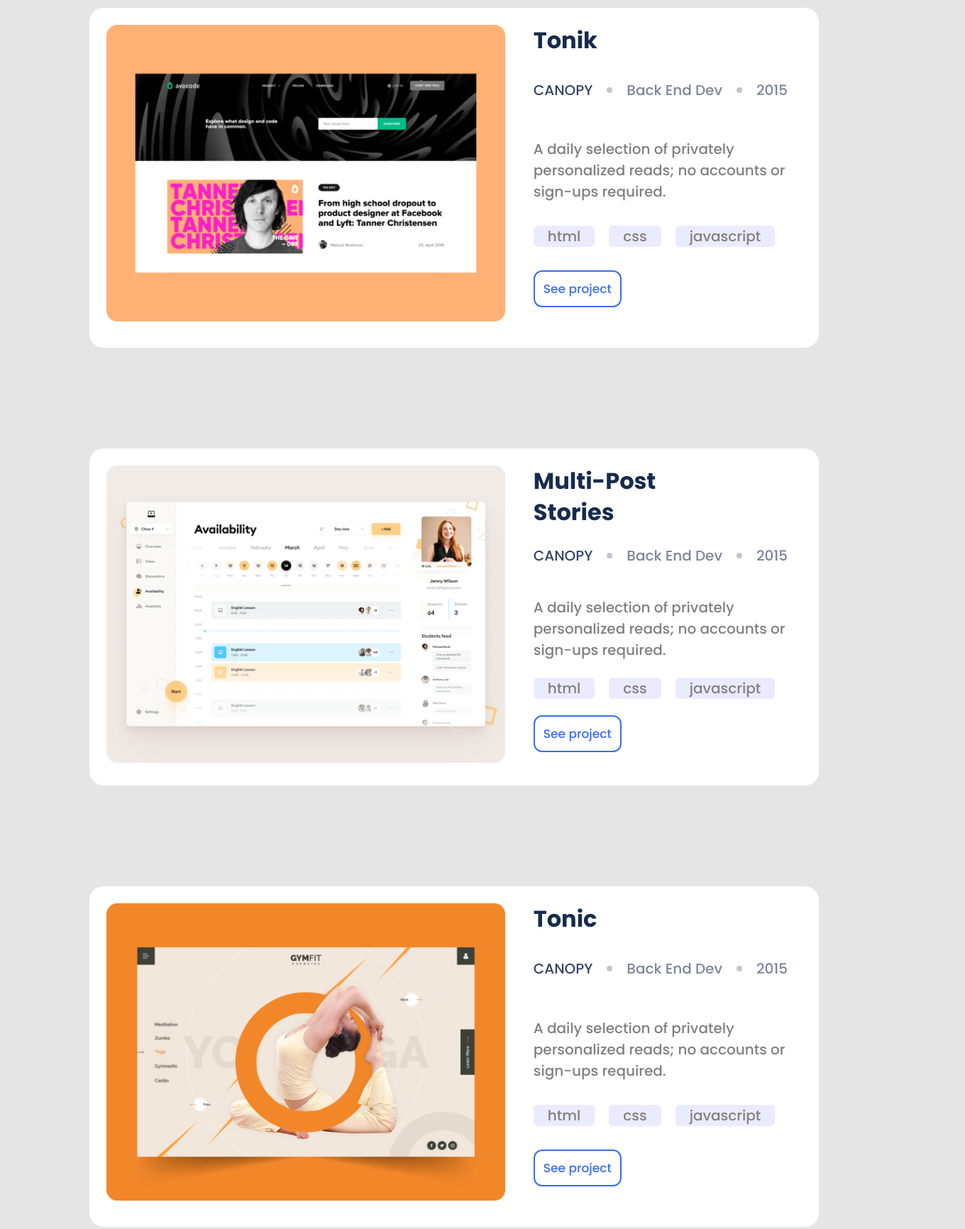
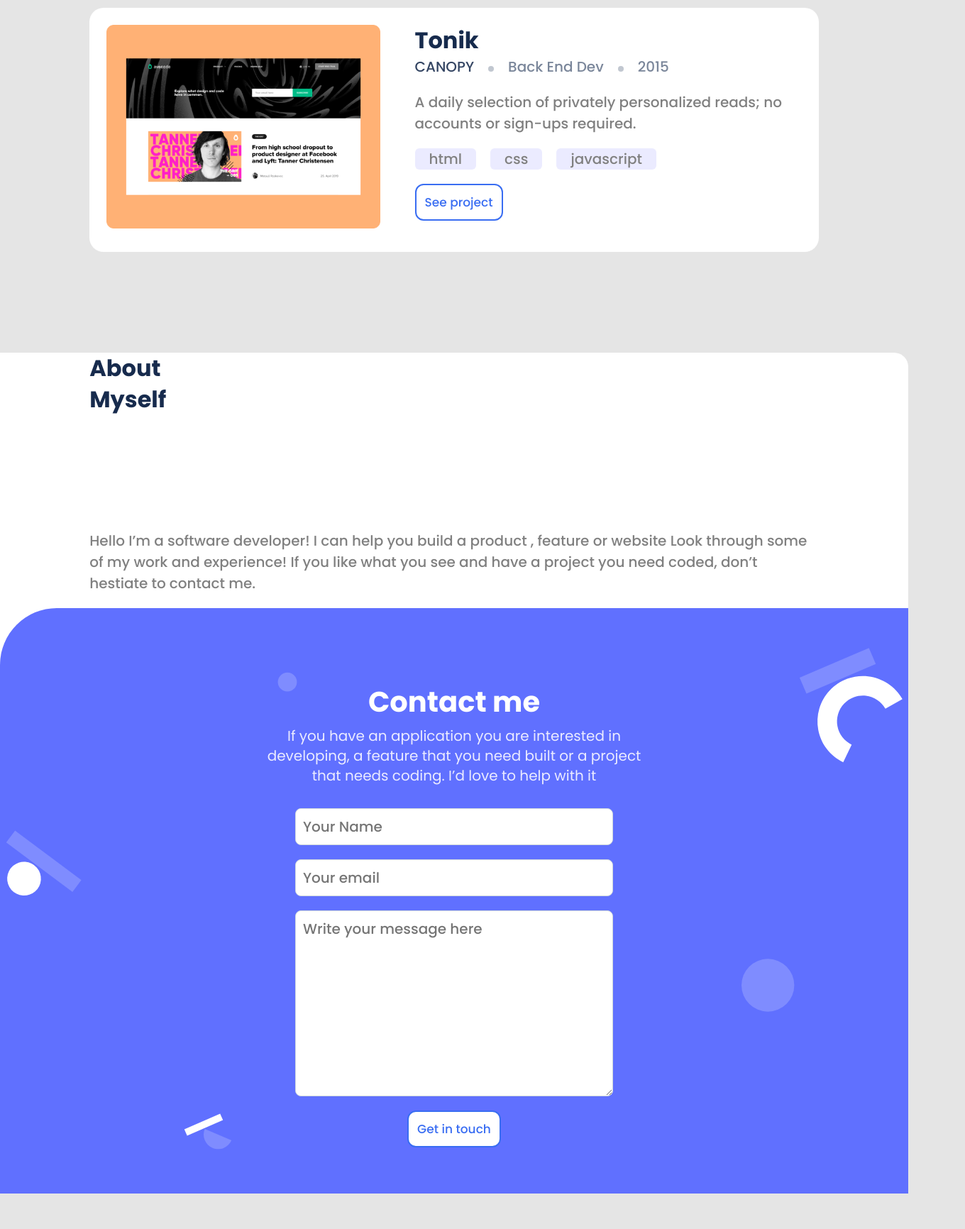
Before and after one commit to petushka1/microverse-m1-w1-d3-portfolio-production, a plain HTML site: page index.html in a window 1280 px wide. Shown: the part 860-2592 px from the top of the page at 71% size, 1360 px wide, since content can reach past the window. After the commit the page ends 2542 px from the top, so only its background shows below. Drawn offline with Linux system fonts and the light colour scheme.

Commit message:
Add fixes and animation branch

```diff
--- a/index.html
+++ b/index.html
@@ -61,150 +61,42 @@
       <section class="wrapper">
         <div class="grid-container round">
             <div class="item1">
-              <h2><a href="#"><img class="snapshot" src="Img/SnapshootPortfolio.png" alt="snapshot"></a></h2>
-            </div>
-            <div class="item2">
-              <h2>Tonik</h2>
-            </div>
-              <div class="item3 spec">
-                <p class="dark">CANOPY</p>
-                <img src="Img/Counter.svg" alt="dot">
-                <p class="light">Back End Dev</p>
-                <img src="Img/Counter.svg" alt="dot">
-                <p class="light">2015</p>
-              </div>
-              <div class="item4">
+
+              <div class="item">
+              <a href="#"><img class="snapshot" src="Img/SnapshootPortfolio.png" alt="snapshot"></a>
+              <div class="item-flex">
+                <h2>Tonik</h2>
+                <ul class="spec liststyle">
+                  <li class="dark">CANOPY</li>
+                  <li class="light"><img src="Img/Counter.svg" alt="dot"></li>
+                  <li class="light">Back End Dev</li>
+                  <li class="light"><img src="Img/Counter.svg" alt="dot"></li>
+                  <li class="light">2015</li>
+                </ul>
                 <p>A daily selection of privately personalized reads; no accounts or sign-ups required.</p>
-              </div>
-              <div class="item5">
                 <ul class="lng liststyle">
                   <li>html</li>
                   <li>css</li>
                   <li>javascript</li>
                 </ul>
-              </div>
-              <div class="item6">
                 <button class="btn" type="button" name="details">See project</button>
               </div>
-        </div>
+              </div>
 
-        <div class="grid-container round">
-            <div class="item1">
-              <a href="#"><img class="snapshot" src="Img/SnapshootPortfolio1.png" alt=""></a>
             </div>
-            <div class="item2">
-              <h2>Multi-Post <br> Stories</h2>
-            </div>
-              <div class="item3 spec">
-                <p class="dark">CANOPY</p>
-                <img src="Img/Counter.svg" alt="dot">
-                <p class="light">Back End Dev</p>
-                <img src="Img/Counter.svg" alt="dot">
-                <p class="light">2015</p>
-              </div>
-              <div class="item4">
-                <p>A daily selection of privately personalized reads; no accounts or sign-ups required.</p>
-              </div>
-              <div class="item5">
-                <ul class="lng liststyle">
-                  <li>html</li>
-                  <li>css</li>
-                  <li>javascript</li>
-                </ul>
-              </div>
-              <div class="item6">
-                <button class="btn" type="button" name="details">See project</button>
-              </div>
-        </div>
+          </div>
 
-
-        <div class="grid-container round">
-            <div class="item1">
-              <h2><a href="#"><img class="snapshot" src="Img/SnapshootPortfolio2.png" alt="snapshot"></a> </h2>
-            </div>
-            <div class="item2">
-              <h2>Tonic</h2>
-            </div>
-              <div class="item3 spec">
-                <p class="dark">CANOPY</p>
-                <img src="Img/Counter.svg" alt="dot">
-                <p class="light">Back End Dev</p>
-                <img src="Img/Counter.svg" alt="dot">
-                <p class="light">2015</p>
-              </div>
-              <div class="item4">
-                <p>A daily selection of privately personalized reads; no accounts or sign-ups required.</p>
-              </div>
-              <div class="item5">
-                <ul class="lng liststyle">
-                  <li>html</li>
-                  <li>css</li>
-                  <li>javascript</li>
-                </ul>
-              </div>
-              <div class="item6">
-                <button class="btn" type="button" name="details">See project</button>
-              </div>
-        </div>
-
-        <div class="grid-container round">
-            <div class="item1">
-              <h2><a href="#"><img class="snapshot" src="Img/SnapshootPortfolio3.png" alt="snapshot"></a> </h2>
-            </div>
-            <div class="item2">
-              <h2>Multy-Post <br> Stories</h2>
-            </div>
-              <div class="item3 spec">
-                <p class="dark">CANOPY</p>
-                <img src="Img/Counter.svg" alt="dot">
-                <p class="light">Back End Dev</p>
-                <img src="Img/Counter.svg" alt="dot">
-                <p class="light">2015</p>
-              </div>
-              <div class="item4">
-                <p>A daily selection of privately personalized reads; no accounts or sign-ups required.</p>
-              </div>
-              <div class="item5">
-                <ul class="lng liststyle">
-                  <li>html</li>
-                  <li>css</li>
-                  <li>javascript</li>
-                </ul>
-              </div>
-              <div class="item6">
-                <button class="btn" type="button" name="details">See project</button>
-              </div>
-        </div>
-      </section>
+          </section>
 
       <section class="about">
         <div class="grid-container round">
             <div class="item1">
-              <h2><a href="#"><img class="snapshot" src="Img/SnapshootPortfolio3.png" alt="snapshot"></a> </h2>
+              <h2>About<br>Myself</h2>
             </div>
             <div class="item2">
-              <h2>Multy-Post <br> Stories</h2>
+              <p>Hello I’m a software developer! I can help you build a product , feature or website Look through some of my work and experience! If you like what you see and have a project you need coded, don’t hestiate to contact me.</p>
             </div>
-              <div class="item3 spec">
-                <p class="dark">CANOPY</p>
-                <img src="Img/Counter.svg" alt="dot">
-                <p class="light">Back End Dev</p>
-                <img src="Img/Counter.svg" alt="dot">
-                <p class="light">2015</p>
-              </div>
-              <div class="item4">
-                <p>A daily selection of privately personalized reads; no accounts or sign-ups required.</p>
-              </div>
-              <div class="item5">
-                <ul class="lng liststyle">
-                  <li>html</li>
-                  <li>css</li>
-                  <li>javascript</li>
-                </ul>
-              </div>
-              <div class="item6">
-                <button class="btn" type="button" name="details">See project</button>
-              </div>
+
         </div>
       </section>
 
@@ -237,9 +129,11 @@
             </ul>
           </form>
   </div>
-      </section>
+  </div>
+        </section>
 
-  </div>
+
+
 
     </div>
 
--- a/style.css
+++ b/style.css
@@ -94,6 +94,7 @@ body {
   justify-content: center;
   align-self: stretch;
   background-color: #fff;
+
 }
 
 /* flex container */
@@ -101,8 +102,8 @@ body {
   display: flex;
   align-items: center;
   justify-content: space-between;
-  align-self: center;
-  min-width: 1440px;
+  width: 90%;
+
 }
 
 .toolbar ul {
@@ -127,8 +128,8 @@ body {
   flex-direction: column;
   justify-content: center;
   align-self: center;
-  max-width: 920px;
-  padding: 72px 0;
+
+  padding: 72px 20%;
 
 }
 
@@ -174,7 +175,6 @@ h2 {
 .snapshot {
   width: 100%;
   height: auto;
-  min-width: 544px;
   padding: 0;
   margin: 0;
 
@@ -186,61 +186,78 @@ h2 {
   flex-wrap: wrap;
   justify-content: center;
   align-items: center;
-  margin: 0 9.86%;
+  margin: 142px 9.86% 0 9.86%;
 }
 
 .grid-container {
   display: grid;
   align-self: center;
   background-color: #fff;
-  grid-template-columns: auto auto;
-  column-gap: 40px;
+  grid-template-columns: auto;
   padding: 24px;
-  margin-top: 142px;
+  grid-row-gap: 142px;
+}
 
+.item1 {
+  grid-area: 1 / 1 / 2 / 2;
+}
+
+.item {
+  display: flex;
+  justify-content: center;
+  align-items: center;
+}
+
+.item-flex {
+  display: flex;
+  flex-direction: column;
+  align-items: center;
+  justify-content: center;
+  padding-left: 5%;
 }
 
 
-
-.item1 {
-  grid-area: 1 / 1 / 6 / 2;
-}
-
 .item2 {
-  grid-area: 1 / 2 / 2 / 3;
+  grid-area: 2 / 1 / 3 / 2;
   align-self: start;
 }
 
 .item3 {
-  grid-area: 2 / 2 / 3 / 3;
+  grid-area: 3 / 1 / 4 / 2;
   align-self: start;
 }
 
 .item4 {
-  grid-area: 3 / 2 / 4 / 3;
+  grid-area: 4 / 1 / 5 / 2;
   align-self: start;
 }
 
 .item5 {
-  grid-area: 4 / 2 / 5 / 3;
+  grid-area: 5 / 1 / 6 / 2;
   align-self: start;
 }
 
 .item6 {
-  grid-area: 5 / 2 / 6 / 3;
+  grid-area: 5 / 1 / 6 / 2;
   align-self: start;
 }
 
 
 /* second block */
+.item-flex ul, h2, p, button {
+  align-self: start;
+}
+
 .spec {
   display: flex;
+  justify-content: center;
+  align-items: center;
   margin: 0;
   padding: 0;
 }
 
-.spec img {
-  padding: 0 20px 0 20px;
+.spec li{
+  padding-right: 20px;
 }
 
 .lng {
@@ -479,20 +496,23 @@ padding: 0 9.86%;
   }
 
   .headline {
+    display: flex;
+    flex-direction: column;
+    justify-content: center;
+    align-items: center;
+    align-self: center;
     background-color: #fff;
     background-image: url('Img/header-shapes mobile.png');
     background-repeat: no-repeat;
     background-size: cover;
-    padding-bottom: 25%;
+    height: vh;
   }
 
   .headline ul {
-    padding: 10px;
+    padding-right: 10px;
   }
 
-  .wide {
-    max-width: 90%;
-  }
+
 
   .toolbar {
     display: none;
@@ -502,8 +522,8 @@ padding: 0 9.86%;
     display: flex;
     align-items: center;
     justify-content: space-between;
-    align-self: center;
-    padding: 20 5% 0 5%;
+    width: 90%;
+    padding: 20px 5% 0 5%;
   }
 
 
@@ -525,6 +545,13 @@ padding: 0 9.86%;
     flex-direction: column;
     align-content: center;
     width: 100%;
+  }
+
+  .item {
+    display: flex;
+    flex-direction: column;
+    justify-content: center;
+    align-items: center;
   }
 
   .item1 img {
@@ -568,9 +595,21 @@ padding: 0 9.86%;
     margin: 0;
   }
 
+  /* About myself section */
+
+  .about {
+    margin-top: 142px;
+  }
+  .about .grid-container {
+    display: grid;
+    align-self: center;
+    background-color: #fff;
+    grid-template-columns: auto 1fr;
+    column-gap: 40px;
+    padding: 24px 0;
+  }
+
   /* Contact form styling */
-
-
   .contact {
     width: 80%;
   }
```
